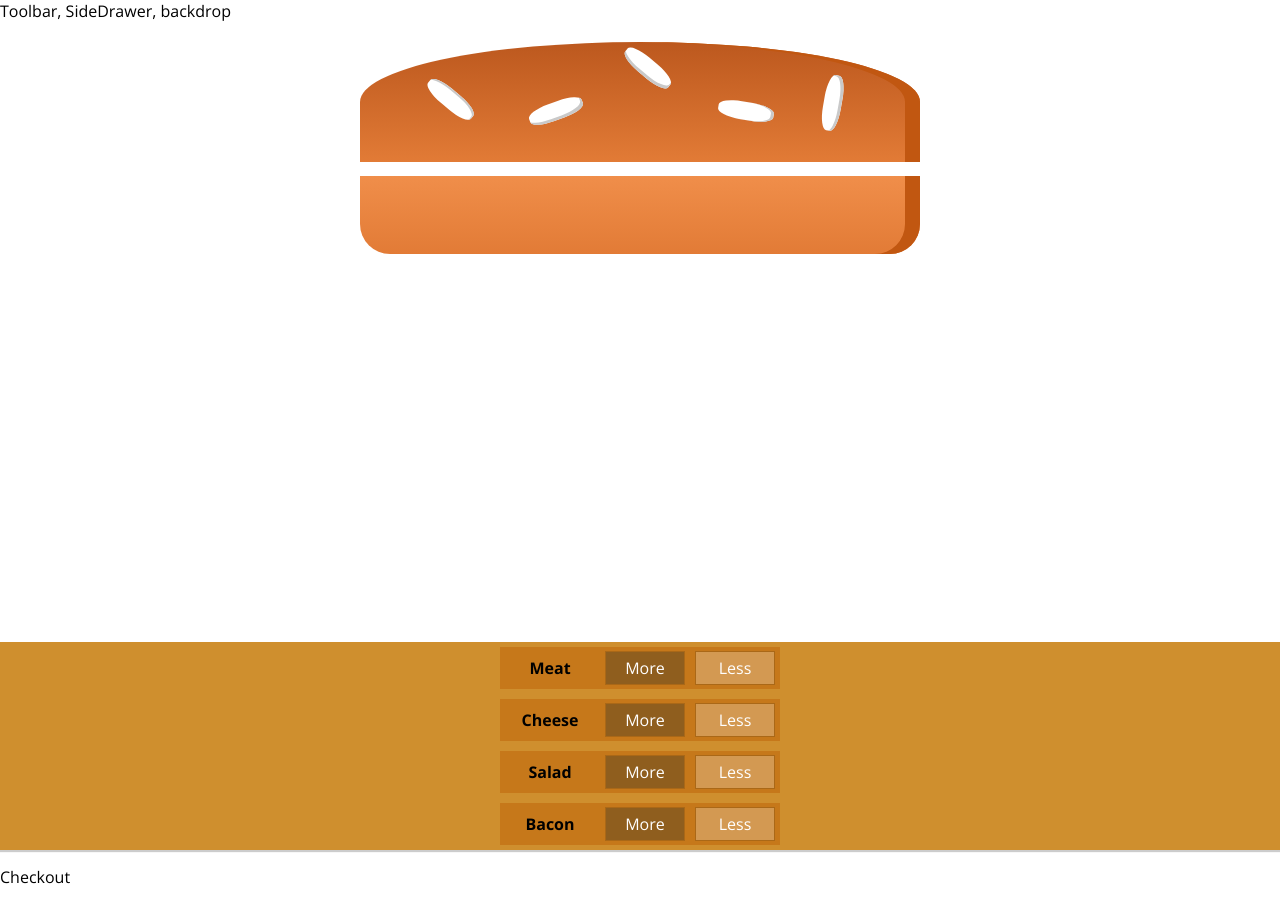
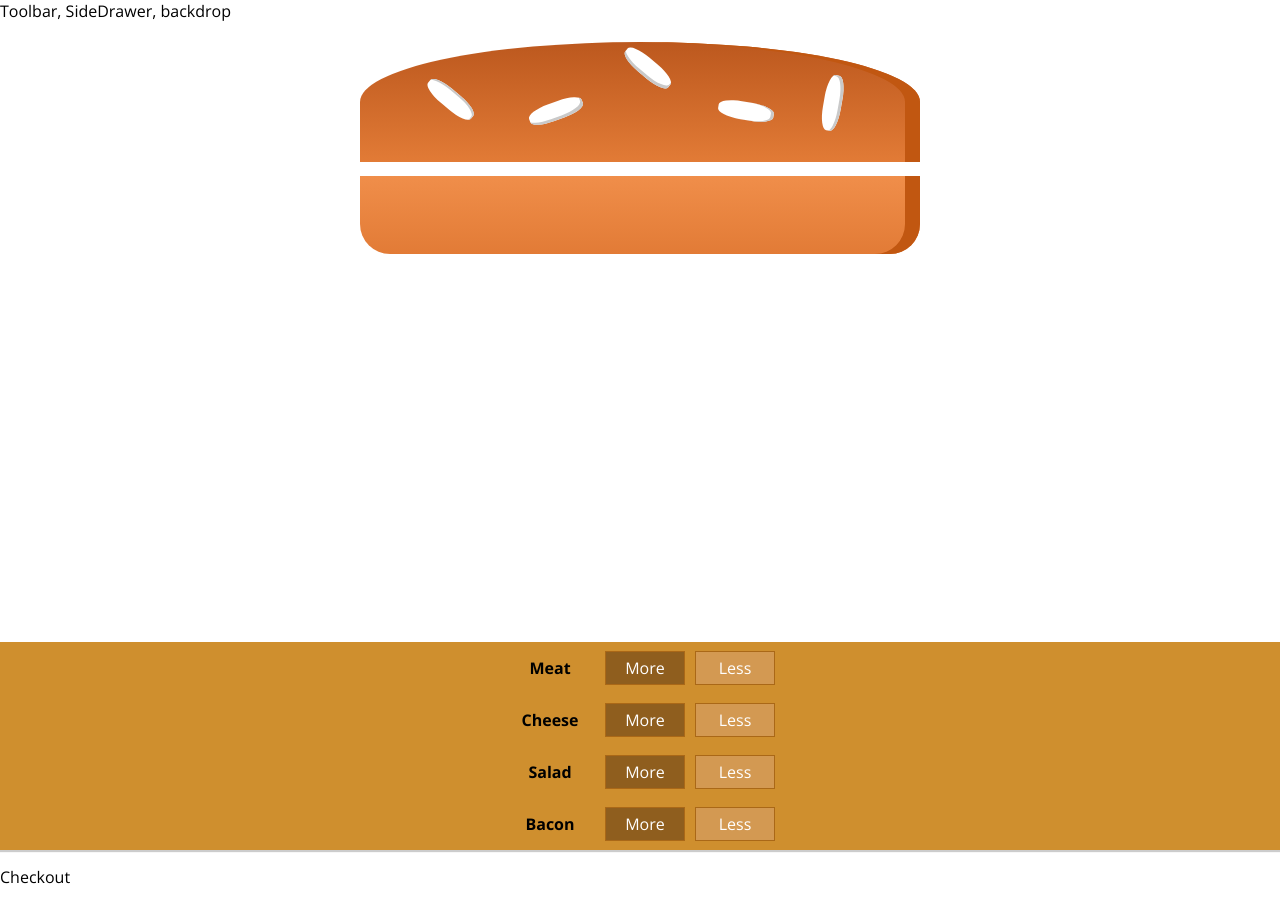
Before and after one commit to syedabbashussainnaqvi/Burger_Build, a React (Create React App) app: page / in a window 1280 px wide. Built offline with nearby package versions, Linux system fonts and the light colour scheme; the HTML template or start-up script is replaced by a standard one.

Commit message:
changesDone

```diff
--- a/src/components/Burger/Burger.js
+++ b/src/components/Burger/Burger.js
@@ -1,7 +1,7 @@
 import React from "react";
 import classes from "./Burger.module.css";
 import BurgerIngredients from "./BurgerIngredients/BurgerIngredients";
-const Burger = props => {
+const Burger = (props) => {
   const keys = Object.keys(props.ingredients);
 
   const showIngredients = keys.map((key, indexes) => {
--- a/src/components/Burger/BurgerControls/BurgerControl.module.css
+++ b/src/components/Burger/BurgerControls/BurgerControl.module.css
@@ -4,7 +4,6 @@
     justify-content: space-between;
     align-items: center;
     margin: 5px 0;
-    background-color: rgb(198, 120, 26);
 }
 
 .Wrapper {
```
